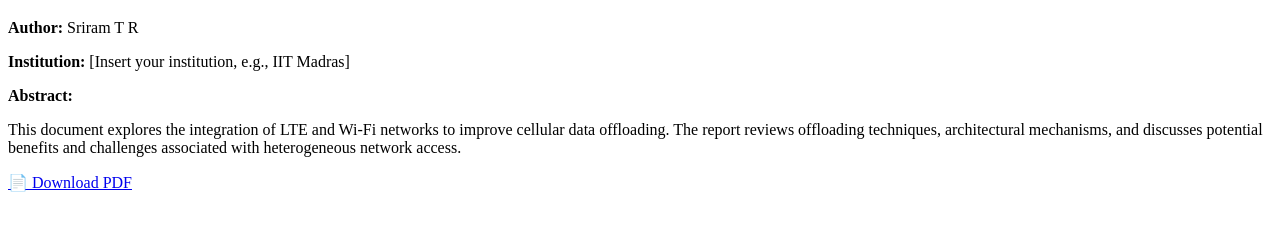
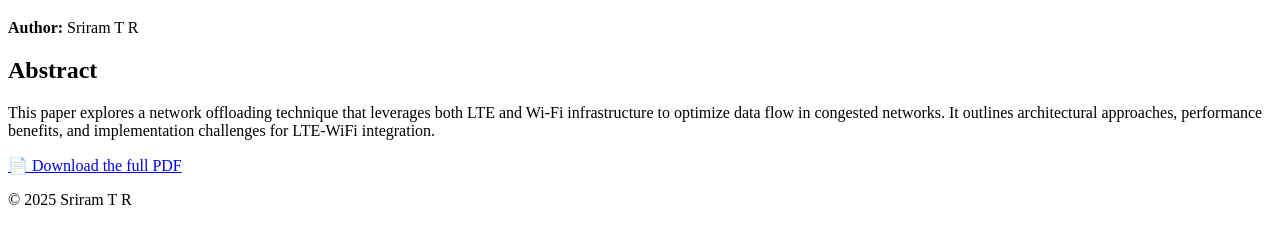
Before and after one commit to trsriram/lte-wifi-offloading, a plain HTML site: page index.html in a window 1280 px wide. Shown: the part 61-304 px from the top of the page. Drawn offline with Linux system fonts and the light colour scheme.

Commit message:
Update index.html

```diff
--- a/index.html
+++ b/index.html
@@ -4,15 +4,26 @@
   <meta charset="UTF-8">
   <title>LTE Wi-Fi Offload Mechanism</title>
   <meta name="author" content="Sriram T R">
-  <meta name="description" content="This paper explores LTE-WiFi integration for network offloading, discussing techniques, architectures, and performance improvements.">
+  <meta name="description" content="This paper explores LTE-WiFi offloading to optimize mobile data networks.">
 </head>
 <body>
   <h1>LTE Wi-Fi Offload Mechanism</h1>
   <p><strong>Author:</strong> Sriram T R</p>
-  <p><strong>Institution:</strong> [Insert your institution, e.g., IIT Madras]</p>
-  <p><strong>Abstract:</strong></p>
-  <p>This document explores the integration of LTE and Wi-Fi networks to improve cellular data offloading. The report reviews offloading techniques, architectural mechanisms, and discusses potential benefits and challenges associated with heterogeneous network access.</p>
 
-  <p><a href="lte_wifi_offload_mechanism.pdf">📄 Download PDF</a></p>
+  <h2>Abstract</h2>
+  <p>
+    This paper explores a network offloading technique that leverages both LTE and Wi-Fi infrastructure to optimize data flow in congested networks.
+    It outlines architectural approaches, performance benefits, and implementation challenges for LTE-WiFi integration.
+  </p>
+
+  <p>
+    <a href="lte_wifi_offload_mechanism.pdf" download>
+      📄 Download the full PDF
+    </a>
+  </p>
+
+  <footer>
+    <p>© 2025 Sriram T R</p>
+  </footer>
 </body>
 </html>
```
